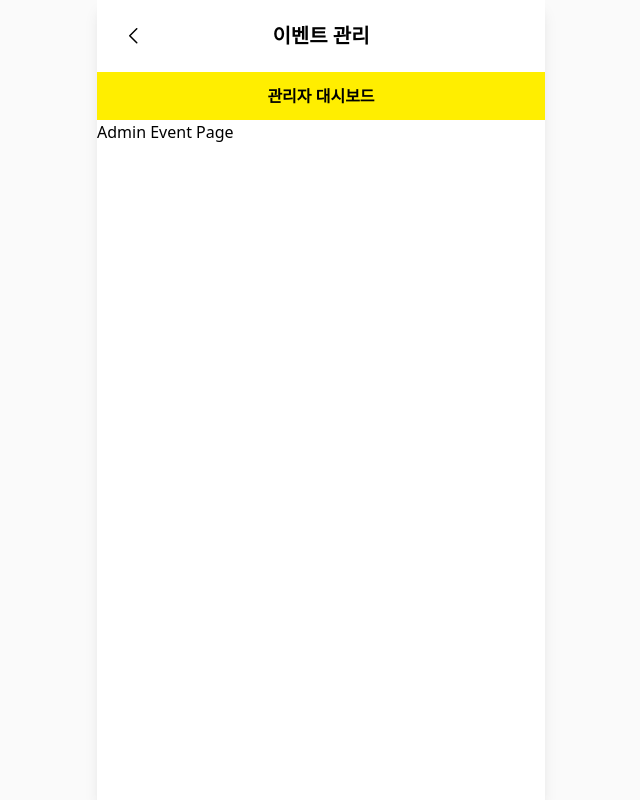
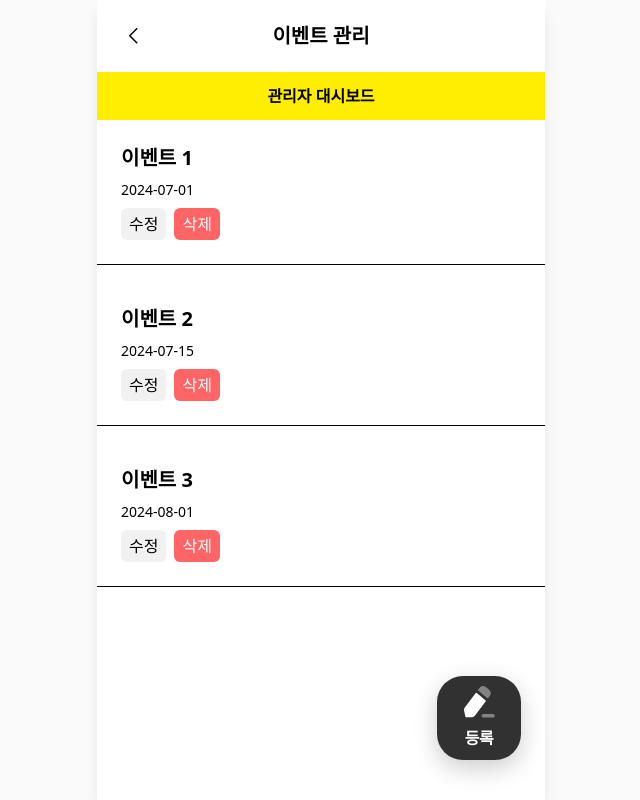
Before and after one commit to 2026ARCHIVE/Front, a Next.js app: page /admin/event in a window 1280 px wide. Shown: the whole page, without its empty margins (319-959 px from the left). Built offline with nearby package versions, Linux system fonts and the light colour scheme.

Commit message:
feat : 관리자 이벤트 관리 리스트 페이지 추가

```diff
--- /dev/null
+++ b/src/app/admin/(afterLogin)/event/_components/ListItem.tsx
@@ -0,0 +1,54 @@
+"use client";
+import DeleteCheckAlert from "@/components/admin/DeleteCheckAlert";
+import { useRouter } from "next/navigation";
+import React from "react";
+
+interface ListItemProps {
+  id: string;
+  title: string;
+  date: string;
+}
+
+export default function ListItem({ id, title, date }: ListItemProps) {
+  const router = useRouter();
+  const [visible, setVisible] = React.useState(false);
+
+  // 💡 삭제 처리 로직 함수
+  const handleDelete = async () => {
+    try {
+      // await fetch(`/api/events/${id}`, { method: 'DELETE' });
+      router.refresh();
+    } catch (error) {
+      console.error("삭제 실패:", error);
+      alert("삭제에 실패했습니다.");
+    }
+  };
+
+  return (
+    <div className="p-6 mb-4 flex flex-col gap-2 border-b">
+      <h3 className="font-semibold text-xl">{title}</h3>
+      <p className="text-sm">{date}</p>
+      <div className="flex gap-2">
+        <button
+          onClick={() => router.push(`/admin/event/write-and-edit/${id}`)}
+          className="bg-custom-lightgray px-2 py-1 rounded-md"
+        >
+          수정
+        </button>
+        <button
+          onClick={() => setVisible(true)}
+          className="bg-red-400 text-white px-2 py-1 rounded-md"
+        >
+          삭제
+        </button>
+      </div>
+      {visible && (
+        <DeleteCheckAlert
+          setVisible={setVisible}
+          onCancel={() => setVisible(false)}
+          onConfirm={handleDelete}
+        />
+      )}
+    </div>
+  );
+}
--- a/src/app/admin/(afterLogin)/event/page.tsx
+++ b/src/app/admin/(afterLogin)/event/page.tsx
@@ -1,5 +1,25 @@
+import WriteButton from "@/components/admin/WriteButton";
 import React from "react";
+import ListItem from "./_components/ListItem";
+
+const dummyEvents = [
+  { id: "1", title: "이벤트 1", date: "2024-07-01" },
+  { id: "2", title: "이벤트 2", date: "2024-07-15" },
+  { id: "3", title: "이벤트 3", date: "2024-08-01" },
+];
 
 export default function AdminEventPage() {
-  return <div>Admin Event Page</div>;
+  return (
+    <div>
+      <WriteButton link="/admin/event/write-and-edit" />
+      {dummyEvents.map((event) => (
+        <ListItem
+          key={event.id}
+          id={event.id}
+          title={event.title}
+          date={event.date}
+        />
+      ))}
+    </div>
+  );
 }
--- a/src/app/admin/(afterLogin)/goods/write-and-edit/page.tsx
+++ /dev/null
@@ -1,5 +0,0 @@
-import React from "react";
-
-export default function AdminGoodsWriteAndEditPage() {
-  return <div>Admin Goods Write And Edit Page</div>;
-}
--- a/src/components/admin/DeleteCheckAlert.tsx
+++ b/src/components/admin/DeleteCheckAlert.tsx
@@ -13,7 +13,14 @@ export default function DeleteCheckAlert({
 }: DeleteCheckAlertProps) {
   return (
     <>
-      <div className="fixed top-0 left-0 w-full h-full bg-black/50 z-50  flex items-center justify-center"></div>
+      <div
+        className="fixed top-0 left-0 w-full h-full bg-black/50 z-50 flex items-center justify-center cursor-pointer"
+        onClick={() => {
+          setVisible(false);
+          onCancel();
+        }}
+      ></div>
+
       <div className="bg-white p-6 rounded-lg shadow-lg z-50 fixed top-1/2 left-1/2 transform -translate-x-1/2 -translate-y-1/2 w-80">
         <h2 className="text-xl font-bold mb-4">삭제 확인</h2>
         <p className="mb-6">정말로 삭제하시겠습니까?</p>
```
